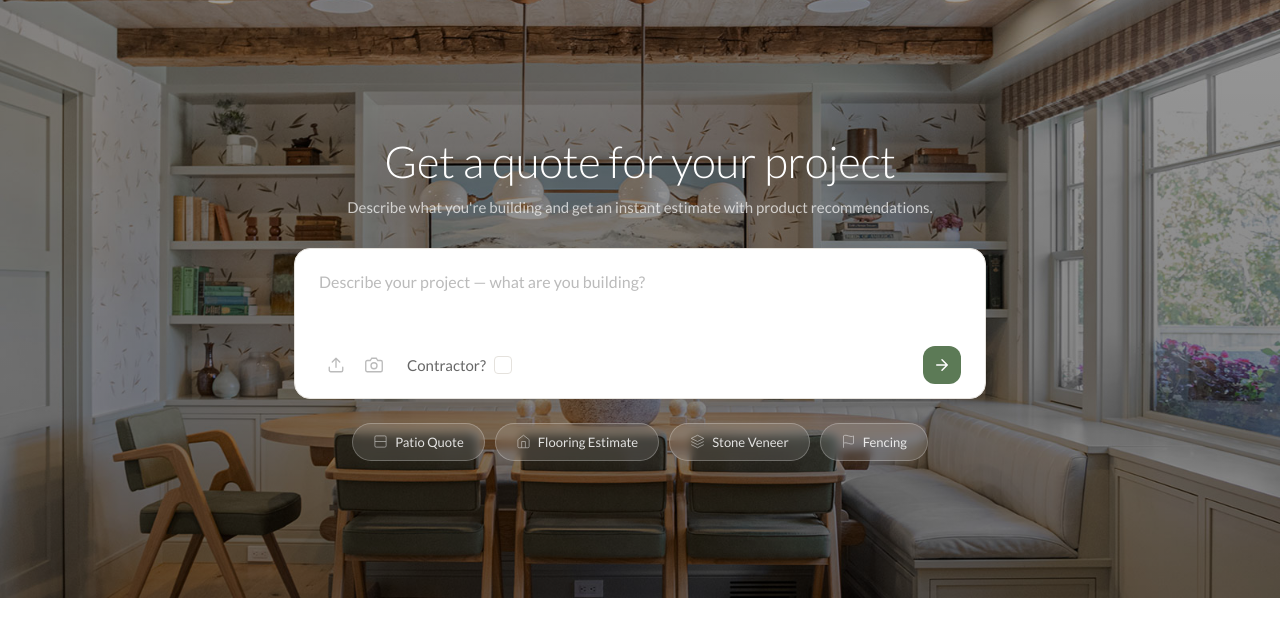
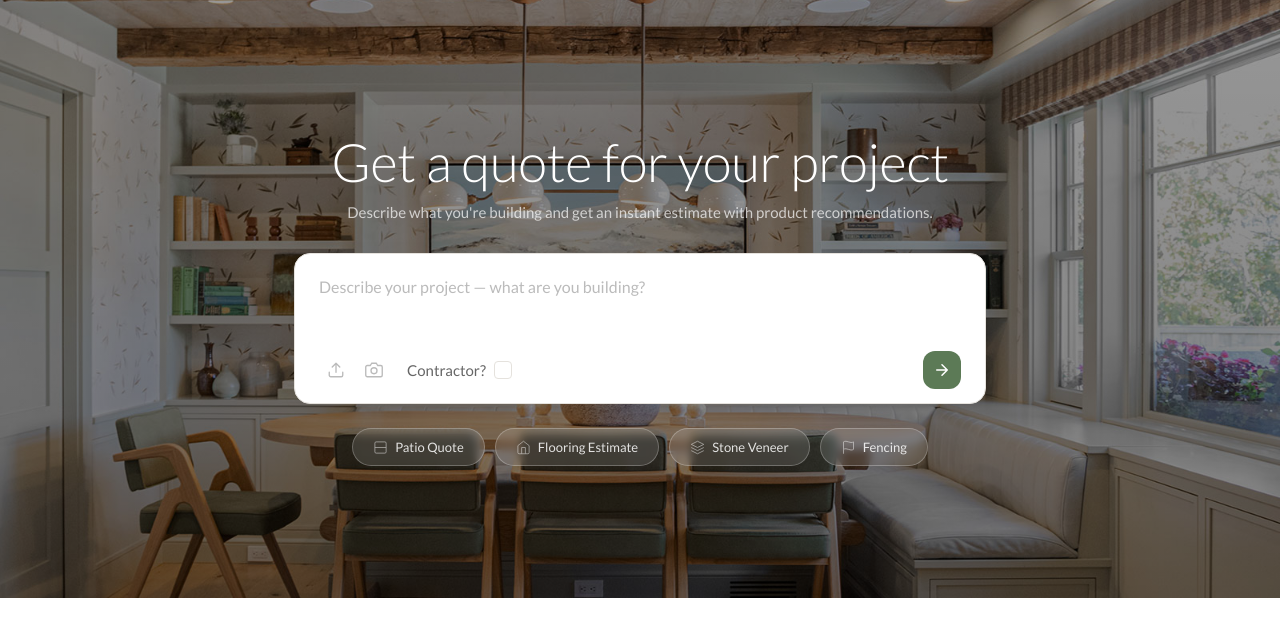
Before and after one commit to brentgilmore/stonewood-demo, a plain HTML site: page index.html in a window 1280 px wide. Shown: the part 136-779 px from the top of the page. Drawn offline with Linux system fonts and the light colour scheme; a web font is replaced by a local one.

Commit message:
Increase hero title font size 20%

```diff
--- a/index.html
+++ b/index.html
@@ -133,7 +133,7 @@ img { max-width: 100%; display: block; }
 
 .sw-hero-title {
   font-family: 'Lato', sans-serif;
-  font-size: 44px;
+  font-size: 53px;
   font-weight: 300;
   color: #fff;
   line-height: 1.2;
```
